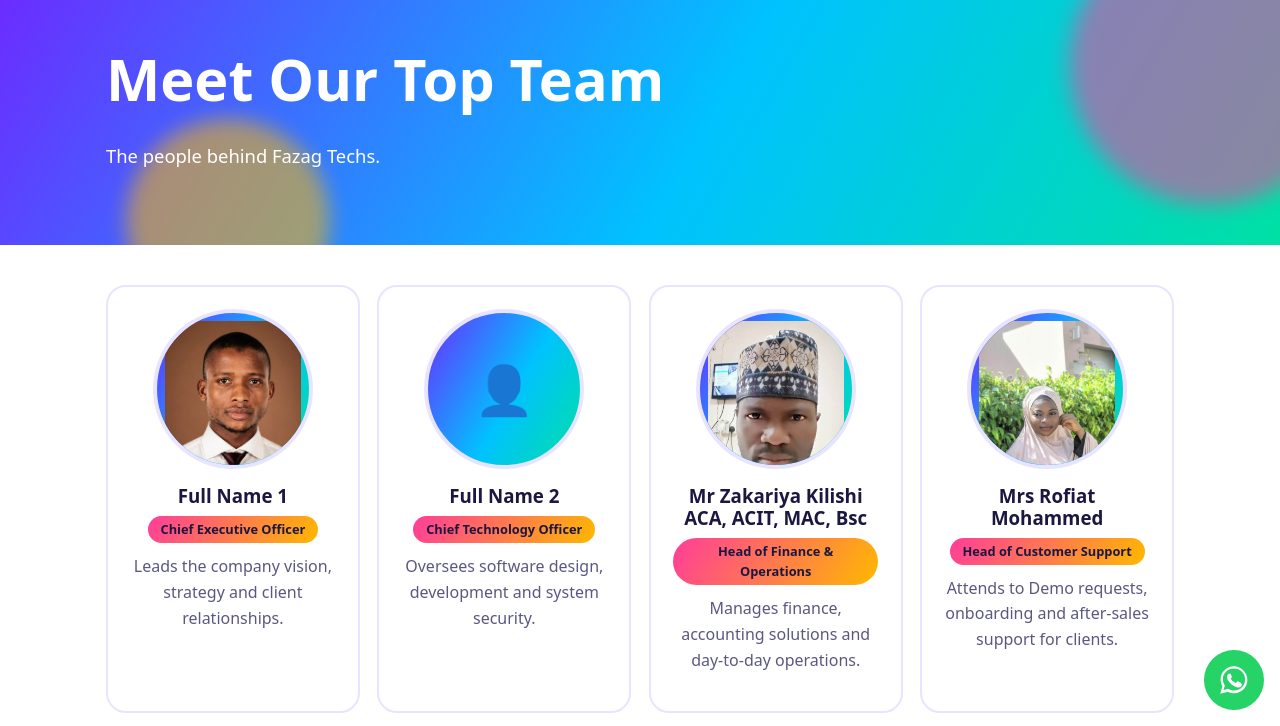
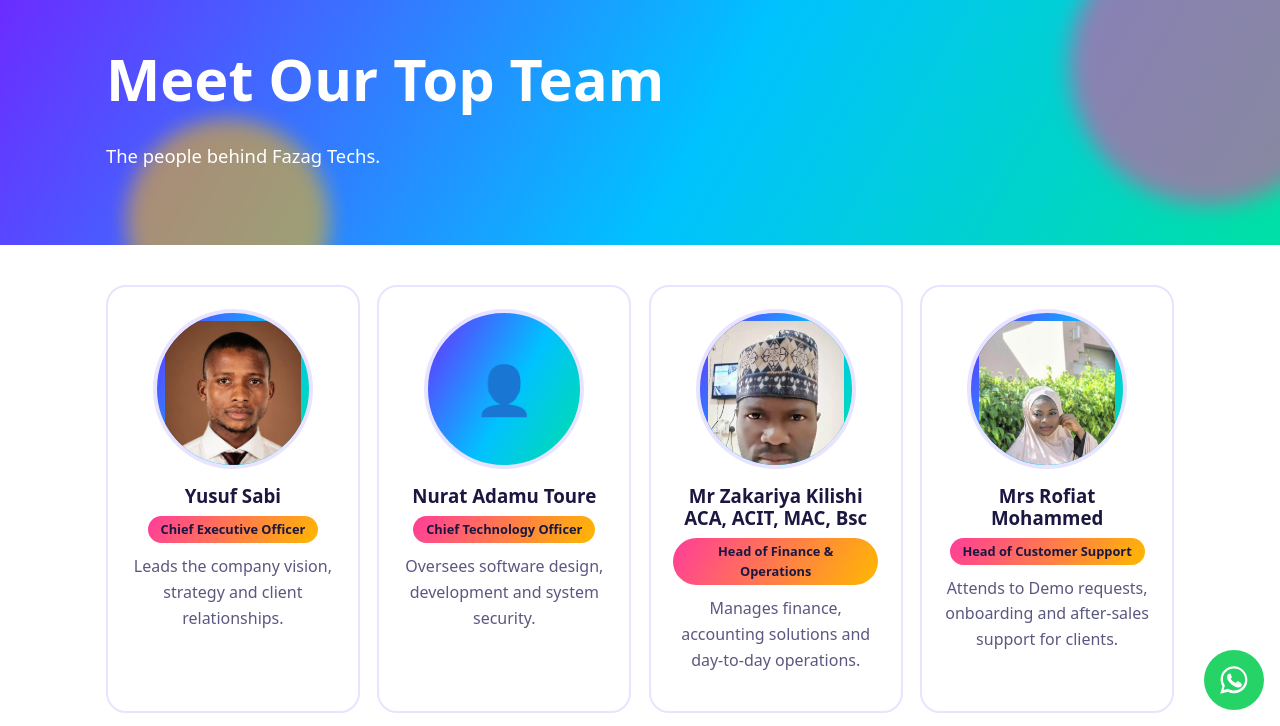
Before and after one commit to fazagprofessionalsltd-hash/fazagtechsltd, a plain HTML site: page index.html in a window 1280 px wide. Both pictures are taken after a click on the link "Our Team". Shown: the part 74-800 px from the top of the page. Drawn offline with Linux system fonts and the light colour scheme.

Commit message:
Update index.html

```diff
--- a/index.html
+++ b/index.html
@@ -189,8 +189,8 @@ footer b{color:#fff}
 <section class="page" id="p-team">
   <div class="hero"><div class="wrap"><h1>Meet Our Top Team</h1><p>The people behind Fazag Techs.</p></div></div>
   <div class="wrap"><div class="grid">
-      <div class="card team"><div class="slot" data-src="images/team1.jpg" data-alt="Team member 1">👤</div><h3>Full Name 1</h3><span class="role">Chief Executive Officer</span><p>Leads the company vision, strategy and client relationships.</p></div>
-      <div class="card team"><div class="slot" data-src="images/team2.jpg" data-alt="Team member 2">👤</div><h3>Full Name 2</h3><span class="role">Chief Technology Officer</span><p>Oversees software design, development and system security.</p></div>
+      <div class="card team"><div class="slot" data-src="images/team1.jpg" data-alt="Team member 1">👤</div><h3>Yusuf Sabi</h3><span class="role">Chief Executive Officer</span><p>Leads the company vision, strategy and client relationships.</p></div>
+      <div class="card team"><div class="slot" data-src="images/team2.jpg" data-alt="Team member 2">👤</div><h3>Nurat Adamu Toure</h3><span class="role">Chief Technology Officer</span><p>Oversees software design, development and system security.</p></div>
       <div class="card team"><div class="slot" data-src="images/team3.jpg" data-alt="Team member 3">👤</div><h3>Mr Zakariya Kilishi ACA, ACIT, MAC, Bsc</h3><span class="role">Head of Finance &amp; Operations</span><p>Manages finance, accounting solutions and day-to-day operations.</p></div>
       <div class="card team"><div class="slot" data-src="images/team4.jpg" data-alt="Team member 4">👤</div><h3>Mrs Rofiat Mohammed</h3><span class="role">Head of Customer Support</span><p>Attends to Demo requests, onboarding and after-sales support for clients.</p></div>
       </div>
@@ -211,7 +211,7 @@ footer b{color:#fff}
 <section class="page" id="p-contact">
   <div class="hero"><div class="wrap"><h1>Contact Us</h1><p>We would love to hear from you.</p></div></div>
   <div class="wrap two">
-    <div class="card"><h3>Get in touch</h3><p>📍 Address: Opp No.15, A. Moshood Street, Dakwa, Bwari Area Council, Abuja, FCT.<br>📞 Phone: +2349067805096<br>✉️ Email: info@faazag.com.ng here<br>🕘 Mon – Fri, 8:00am – 5:00pm</p></div>
+    <div class="card"><h3>Get in touch</h3><p>📍 Address: Opp No.15, A. Moshood Street, Dakwa, Bwari Area Council, Abuja, FCT.<br>📞 Phone: +2348052663571,  +2349067805096<br>✉️ Email: zkilishi@gmail.com / info@fazag.com.ng here<br>🕘 Mon – Fri, 8:00am – 5:00pm</p></div>
     <form id="contactForm"><input required placeholder="Your name"><input required type="email" placeholder="Email"><input placeholder="Subject"><textarea required rows="5" placeholder="Your message"></textarea><button class="btn" style="border:0">Send Message</button><div class="ok">✔ Message sent. We will reply shortly.</div></form>
   </div>
 </section>
```
